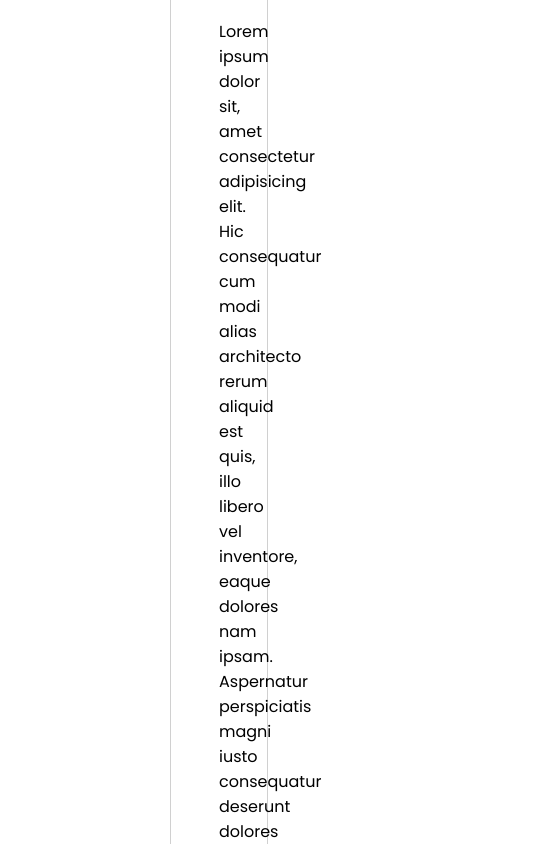
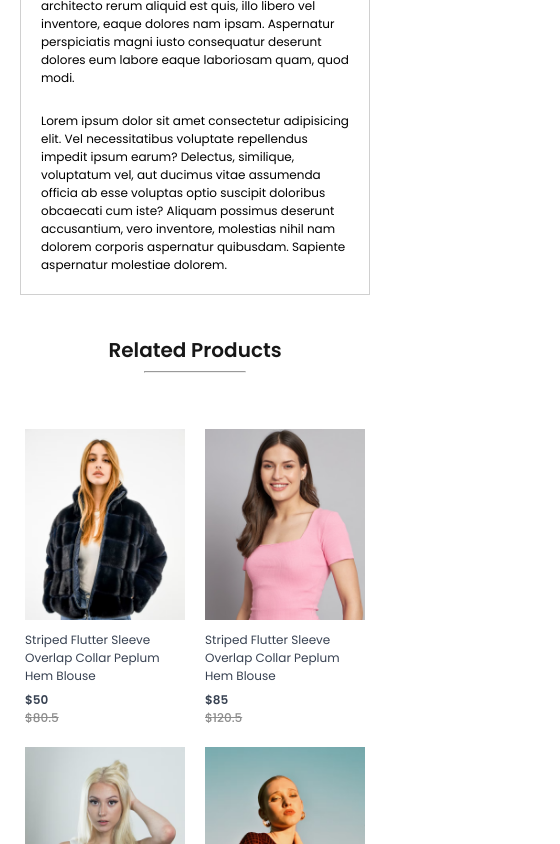
Before and after one commit to souravcodes1080/mern-ecommerce, a React (Vite) app in the folder frontend/: page /product/1 in a window 390 px wide. Shown: the part 1156-2000 px from the top of the page, 560 px wide, since content can reach past the window. Built offline with nearby package versions, Linux system fonts and the light colour scheme.

Commit message:
product description responsive

```diff
--- a/frontend/src/Components/Breadcrums/Breadcrum.jsx
+++ b/frontend/src/Components/Breadcrums/Breadcrum.jsx
@@ -1,12 +1,35 @@
-import React from 'react'
+import React, { useEffect, useState } from 'react'
 import "../Breadcrums/breadcrum.css"
 import arrow_icon from "../assets/breadcrum_arrow.png"
 function Breadcrum({product}) {
+  const [substringLength, setSubstringLength] = useState(100);
 
+  useEffect(() => {
+    const handleResize = () => {
+      const screenWidth = window.innerWidth;
+
+      if (screenWidth < 500) {
+        setSubstringLength(20);
+      } else if (screenWidth < 800) {
+        setSubstringLength(30);
+      }else if (screenWidth < 1024) {
+        setSubstringLength(45); }
+      else {
+        setSubstringLength(100);
+      }
+    };
+
+    handleResize();
+    window.addEventListener('resize', handleResize);
+
+    return () => {
+      window.removeEventListener('resize', handleResize);
+    };
+  }, []);
   return (
     <>
         <div className="breadcrum">
-            HOME <img src={arrow_icon} alt="breadcrum_arrow" /> SHOP <img src={arrow_icon} alt="breadcrum_arrow" /> {product.category} <img src={arrow_icon} alt="breadcrum_arrow" /> {(product.name).substring(0,30)}...
+            HOME <img src={arrow_icon} alt="breadcrum_arrow" /> SHOP <img src={arrow_icon} alt="breadcrum_arrow" /> {product.category} <img src={arrow_icon} alt="breadcrum_arrow" /> {(product.name).substring(0,substringLength)}{substringLength < 30 ? "..." :"" }
         </div>
     </>
   )
--- a/frontend/src/Components/DescriptionBox/description.css
+++ b/frontend/src/Components/DescriptionBox/description.css
@@ -28,3 +28,26 @@
     padding: 48px;
     padding-bottom: 70px;
 }
+
+@media(max-width:1280px){
+    .description-box{
+        margin: 60px;
+    }
+    .description-box-navbox{
+        font-size: 14px;
+        font-weight: 600;
+        width: 141px;
+        height: 50px;
+        border: 1px solid #d0d0d0;
+    }
+}
+@media(max-width:800px){
+
+    .description-box{
+        margin: 60px 20px 40px 20px;
+    }
+    .description-box-description{
+        padding: 20px;
+        font-size: 12px;
+    }
+}
--- a/frontend/src/Components/RelatedProducts/relatedProducts.css
+++ b/frontend/src/Components/RelatedProducts/relatedProducts.css
@@ -22,3 +22,61 @@
     display: flex;
     gap: 30px;
 }
+
+
+@media(max-width:1280px){
+    .related-products{
+        height: 70vh;
+    }
+    .related-products h1{
+        font-size: 40px;
+    }
+    .related-products hr{
+        width: 140px;
+    }
+    .related-products-item{
+        gap: 20px;
+        margin-top: 30px;
+    }
+}
+@media(max-width:1024px){
+    .related-products{
+        height: 60vh;
+    }
+    .related-products h1{
+        font-size: 30px;
+    }
+    .related-products hr{
+        width: 120px;
+    }
+    .related-products-item{
+        gap: 15px;
+        margin-top: 20px;
+    }
+}
+@media(max-width:800px){
+    .related-products{
+        height: 50vh;
+        gap: 6px;
+    }
+    .related-products h1{
+        font-size: 20px;
+    }
+    .related-products hr{
+        width: 100px;
+        height: 0px;
+    }
+    .related-products-item{
+        gap: 7px;
+    }
+}
+@media(max-width:500px){
+    .related-products{
+        height: 90vh;
+    }
+    .related-products-items{
+        display: grid;
+        grid-template-columns: 1fr 1fr;
+        gap: 20px;
+    }
+}
```
